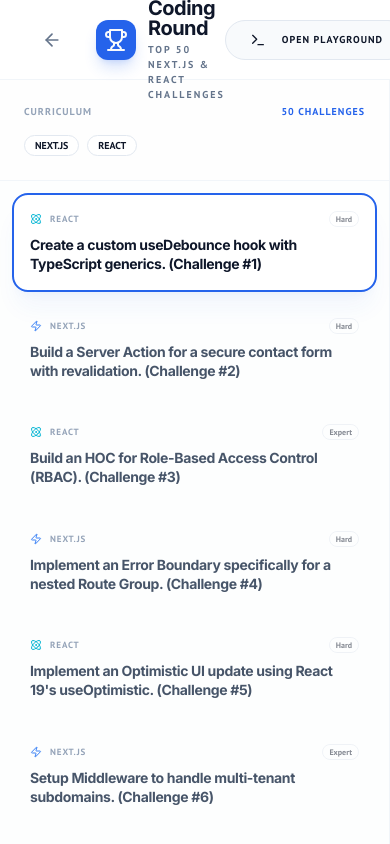
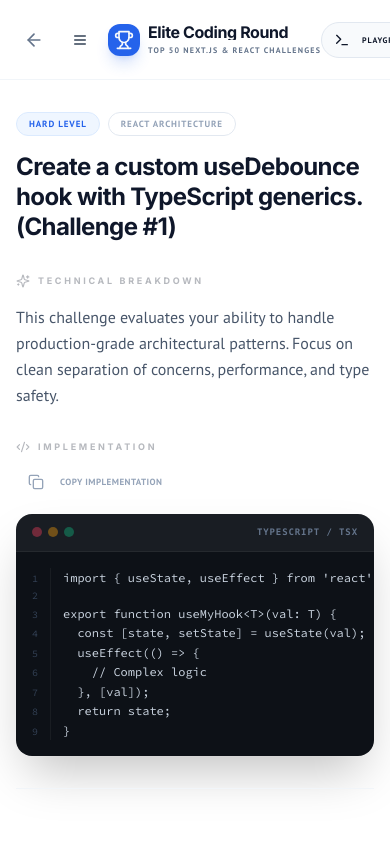
Before and after one commit to rajat-sha7/DevTest, a Next.js app: page /coding-round in a window 390 px wide. Shown: the top 844 px of the page. Built offline with nearby package versions, Linux system fonts and the light colour scheme.

Commit message:
feat: initialize project dashboard and core navigation routes

```diff
--- a/src/app/coding-round/page.tsx
+++ b/src/app/coding-round/page.tsx
@@ -1,6 +1,6 @@
 "use client";
 
-import { useState } from "react";
+import { useState, useEffect } from "react";
 import { CODING_ROUND_QUESTIONS, CodingQuestion } from "@/lib/coding-round-questions";
 import { Button } from "@/components/ui/button";
 import { Card, CardContent } from "@/components/ui/card";
@@ -9,6 +9,8 @@ import {
   Terminal,
   Code2,
   ChevronRight,
+  ChevronLeft,
+  Menu,
   ArrowLeft,
   Zap,
   Atom,
@@ -23,7 +25,21 @@ import { cn } from "@/lib/utils";
 
 export default function CodingRoundPage() {
   const [selectedQuestion, setSelectedQuestion] = useState<CodingQuestion>(CODING_ROUND_QUESTIONS[0]);
+  const [isSidebarOpen, setIsSidebarOpen] = useState(true);
   const { toast } = useToast();
+
+  useEffect(() => {
+    const handleResize = () => {
+      if (window.innerWidth < 1024) {
+        setIsSidebarOpen(false);
+      } else {
+        setIsSidebarOpen(true);
+      }
+    };
+    handleResize();
+    window.addEventListener("resize", handleResize);
+    return () => window.removeEventListener("resize", handleResize);
+  }, []);
 
   const handleCopyCode = (code: string) => {
     navigator.clipboard.writeText(code);
@@ -34,36 +50,61 @@ export default function CodingRoundPage() {
   };
 
   return (
-    <div className="min-h-screen bg-white flex flex-col">
+    <div className="min-h-screen bg-white flex flex-col overflow-hidden relative">
       {/* Header */}
-      <header className="h-20 bg-white border-b border-slate-100 flex items-center justify-between px-8 sticky top-0 z-50">
-        <div className="flex items-center gap-6">
-          <Link href="/" className="p-2.5 hover:bg-slate-100 rounded-full transition-colors text-slate-500">
+      <header className="h-20 bg-white border-b border-slate-100 flex items-center justify-between px-4 sm:px-8 sticky top-0 z-50">
+        <div className="flex items-center gap-2 sm:gap-6">
+          <Link href="/" className="p-2 hover:bg-slate-100 rounded-full transition-colors text-slate-500">
             <ArrowLeft className="w-5 h-5" />
           </Link>
-          <div className="flex items-center gap-3">
-            <div className="p-2 bg-primary rounded-xl text-primary-foreground shadow-lg shadow-primary/20">
-              <Trophy className="w-6 h-6" />
+
+          <Button
+            variant="ghost"
+            size="icon"
+            className="lg:hidden rounded-full hover:bg-slate-100 h-10 w-10 text-slate-700"
+            onClick={() => setIsSidebarOpen(!isSidebarOpen)}
+            aria-label="Toggle Sidebar"
+          >
+            {isSidebarOpen ? <ChevronLeft className="w-5 h-5" /> : <Menu className="w-5 h-5" />}
+          </Button>
+
+          <div className="flex items-center gap-2 sm:gap-3">
+            <div className="p-1.5 sm:p-2 bg-primary rounded-xl text-primary-foreground shadow-lg shadow-primary/20 shrink-0">
+              <Trophy className="w-5 h-5 sm:w-6 sm:h-6" />
             </div>
-            <div>
-              <h1 className="text-xl font-bold text-slate-900 font-headline leading-none">Elite Coding Round</h1>
-              <p className="text-[10px] text-muted-foreground font-bold uppercase tracking-[0.2em] mt-1">Top 50 Next.js & React Challenges</p>
+            <div className="min-w-0">
+              <h1 className="text-base sm:text-xl font-bold text-slate-900 font-headline leading-none truncate">Elite Coding Round</h1>
+              <p className="text-[8px] sm:text-[10px] text-muted-foreground font-bold uppercase tracking-[0.15em] sm:tracking-[0.2em] mt-1 truncate">Top 50 Next.js & React Challenges</p>
             </div>
           </div>
         </div>
-        <div className="flex items-center gap-4">
+        <div className="flex items-center gap-2 sm:gap-4 shrink-0">
           <Link href="/playground">
-            <Button variant="outline" className="rounded-full font-bold text-[10px] uppercase tracking-widest px-6 border-slate-200">
-              <Terminal className="w-4 h-4 mr-2" />
-              Open Playground
+            <Button variant="outline" className="rounded-full font-bold text-[8px] sm:text-[10px] uppercase tracking-widest px-3 sm:px-6 h-9 sm:h-10 border-slate-200">
+              <Terminal className="w-3.5 h-3.5 sm:w-4 sm:h-4 mr-1 sm:mr-2" />
+              <span className="hidden xs:inline">Open Playground</span>
+              <span className="xs:hidden">Playground</span>
             </Button>
           </Link>
         </div>
       </header>
 
-      <div className="flex-1 flex overflow-hidden">
+      <div className="flex-1 flex overflow-hidden relative">
+        {/* Mobile sidebar backdrop */}
+        {isSidebarOpen && (
+          <div
+            className="fixed inset-0 bg-black/20 backdrop-blur-sm z-30 lg:hidden"
+            onClick={() => setIsSidebarOpen(false)}
+          />
+        )}
+
         {/* Sidebar */}
-        <aside className="w-[400px] border-r border-slate-100 flex flex-col bg-slate-50/30">
+        <aside className={cn(
+          "border-r border-slate-100 flex flex-col bg-white lg:bg-slate-50/30 transition-all duration-300 ease-in-out shrink-0 z-40 fixed lg:relative h-[calc(100vh-80px)] lg:h-auto shadow-xl lg:shadow-none",
+          isSidebarOpen
+            ? "w-[300px] sm:w-[360px] md:w-[400px] opacity-100 left-0"
+            : "w-0 overflow-hidden opacity-0 -left-[400px] lg:left-0"
+        )}>
           <div className="p-6 border-b border-slate-100 bg-white/50 space-y-4">
              <div className="flex items-center justify-between text-[10px] font-bold uppercase tracking-widest text-slate-400">
                 <span>Curriculum</span>
@@ -78,7 +119,10 @@ export default function CodingRoundPage() {
             {CODING_ROUND_QUESTIONS.map((q) => (
               <div
                 key={q.id}
-                onClick={() => setSelectedQuestion(q)}
+                onClick={() => {
+                  setSelectedQuestion(q);
+                  if (window.innerWidth < 1024) setIsSidebarOpen(false);
+                }}
                 className={cn(
                   "group p-4 rounded-2xl cursor-pointer transition-all duration-300 mb-2 border-2",
                   selectedQuestion.id === q.id
@@ -106,67 +150,67 @@ export default function CodingRoundPage() {
 
         {/* Main Content */}
         <main className="flex-1 overflow-y-auto custom-scrollbar bg-white">
-          <div className="max-w-4xl mx-auto px-12 py-16 space-y-12">
-            <div className="space-y-6">
-              <div className="flex items-center gap-3">
+          <div className="max-w-4xl mx-auto px-4 sm:px-8 md:px-12 py-8 sm:py-16 space-y-8 sm:space-y-12">
+            <div className="space-y-4 sm:space-y-6">
+              <div className="flex flex-wrap items-center gap-2 sm:gap-3">
                 <Badge className={cn(
-                  "rounded-full px-4 py-1.5 font-bold text-[10px] uppercase tracking-widest",
+                  "rounded-full px-3 py-1 sm:px-4 sm:py-1.5 font-bold text-[9px] sm:text-[10px] uppercase tracking-widest",
                   selectedQuestion.difficulty === 'Expert' ? "bg-rose-50 text-rose-600 border-rose-100" : "bg-blue-50 text-blue-600 border-blue-100"
                 )}>
                   {selectedQuestion.difficulty} Level
                 </Badge>
-                <Badge variant="outline" className="rounded-full px-4 py-1.5 font-bold text-[10px] uppercase tracking-widest text-slate-400">
+                <Badge variant="outline" className="rounded-full px-3 py-1 sm:px-4 sm:py-1.5 font-bold text-[9px] sm:text-[10px] uppercase tracking-widest text-slate-400">
                   {selectedQuestion.topic} Architecture
                 </Badge>
               </div>
-              <h2 className="text-4xl md:text-5xl font-extrabold tracking-tight text-slate-900 font-headline leading-tight">
+              <h2 className="text-2xl sm:text-4xl md:text-5xl font-extrabold tracking-tight text-slate-900 font-headline leading-tight">
                 {selectedQuestion.question}
               </h2>
             </div>
 
-            <section className="space-y-6">
-              <div className="flex items-center gap-3 opacity-30">
-                <Sparkles className="w-4 h-4" />
-                <h3 className="text-[10px] font-bold uppercase tracking-[0.3em] font-headline">Technical Breakdown</h3>
+            <section className="space-y-4 sm:space-y-6">
+              <div className="flex items-center gap-2 sm:gap-3 opacity-30">
+                <Sparkles className="w-3.5 h-3.5 sm:w-4 sm:h-4" />
+                <h3 className="text-[9px] sm:text-[10px] font-bold uppercase tracking-[0.3em] font-headline">Technical Breakdown</h3>
               </div>
-              <p className="text-xl text-slate-600 leading-relaxed font-medium">
+              <p className="text-base sm:text-xl text-slate-600 leading-relaxed font-medium">
                 {selectedQuestion.answer}
               </p>
             </section>
 
-            <section className="space-y-6">
-              <div className="flex items-center justify-between">
-                <div className="flex items-center gap-3 opacity-30">
-                  <Code2 className="w-4 h-4" />
-                  <h3 className="text-[10px] font-bold uppercase tracking-[0.3em] font-headline">Implementation</h3>
+            <section className="space-y-4 sm:space-y-6">
+              <div className="flex flex-col xs:flex-row xs:items-center justify-between gap-3">
+                <div className="flex items-center gap-2 sm:gap-3 opacity-30">
+                  <Code2 className="w-3.5 h-3.5 sm:w-4 sm:h-4" />
+                  <h3 className="text-[9px] sm:text-[10px] font-bold uppercase tracking-[0.3em] font-headline">Implementation</h3>
                 </div>
                 <Button
                   variant="ghost"
                   size="sm"
                   onClick={() => handleCopyCode(selectedQuestion.code)}
-                  className="rounded-full h-8 text-[10px] font-bold uppercase tracking-wider text-slate-400 hover:text-primary"
+                  className="rounded-full h-8 text-[9px] sm:text-[10px] font-bold uppercase tracking-wider text-slate-400 hover:text-primary w-full xs:w-auto text-left justify-start xs:justify-center"
                 >
                   <Copy className="w-3.5 h-3.5 mr-2" />
                   Copy Implementation
                 </Button>
               </div>
-              <Card className="bg-[#0D1117] border-none overflow-hidden shadow-2xl rounded-[2.5rem] ring-1 ring-white/5">
-                <div className="px-8 py-4 bg-white/5 border-b border-white/5 flex items-center justify-between">
-                  <div className="flex gap-2">
-                    <div className="w-3 h-3 rounded-full bg-rose-500/40" />
-                    <div className="w-3 h-3 rounded-full bg-amber-500/40" />
-                    <div className="w-3 h-3 rounded-full bg-emerald-500/40" />
+              <Card className="bg-[#0D1117] border-none overflow-hidden shadow-2xl rounded-2xl sm:rounded-[2.5rem] ring-1 ring-white/5">
+                <div className="px-4 sm:px-8 py-3 sm:py-4 bg-white/5 border-b border-white/5 flex items-center justify-between">
+                  <div className="flex gap-1.5 sm:gap-2">
+                    <div className="w-2.5 h-2.5 sm:w-3 sm:h-3 rounded-full bg-rose-500/40" />
+                    <div className="w-2.5 h-2.5 sm:w-3 sm:h-3 rounded-full bg-amber-500/40" />
+                    <div className="w-2.5 h-2.5 sm:w-3 sm:h-3 rounded-full bg-emerald-500/40" />
                   </div>
-                  <span className="text-[10px] font-mono text-slate-500 font-bold tracking-widest uppercase">TypeScript / TSX</span>
+                  <span className="text-[9px] sm:text-[10px] font-mono text-slate-500 font-bold tracking-widest uppercase">TypeScript / TSX</span>
                 </div>
                 <CardContent className="p-0">
-                  <div className="p-8 overflow-x-auto custom-scrollbar">
-                    <pre className="font-code text-[15px] leading-relaxed">
+                  <div className="p-4 sm:p-8 overflow-x-auto custom-scrollbar">
+                    <pre className="font-code text-xs sm:text-[15px] leading-relaxed">
                       <code className="text-slate-300">
                         {selectedQuestion.code.split('\n').map((line, i) => (
                           <div key={i} className="table-row group/line hover:bg-white/5">
-                            <span className="table-cell pr-8 text-slate-700 select-none text-right text-xs tabular-nums border-r border-white/5">{i + 1}</span>
-                            <span className="table-cell pl-6">{line}</span>
+                            <span className="table-cell pr-3 sm:pr-8 text-slate-700 select-none text-right text-[10px] sm:text-xs tabular-nums border-r border-white/5">{i + 1}</span>
+                            <span className="table-cell pl-3 sm:pl-6">{line}</span>
                           </div>
                         ))}
                       </code>
```
Also changed, not shown: src/app/dashboard/page.tsx (+13 -0 lines), src/app/page.tsx (+57 -5 lines), src/app/playground/page.tsx (+10 -10 lines).
